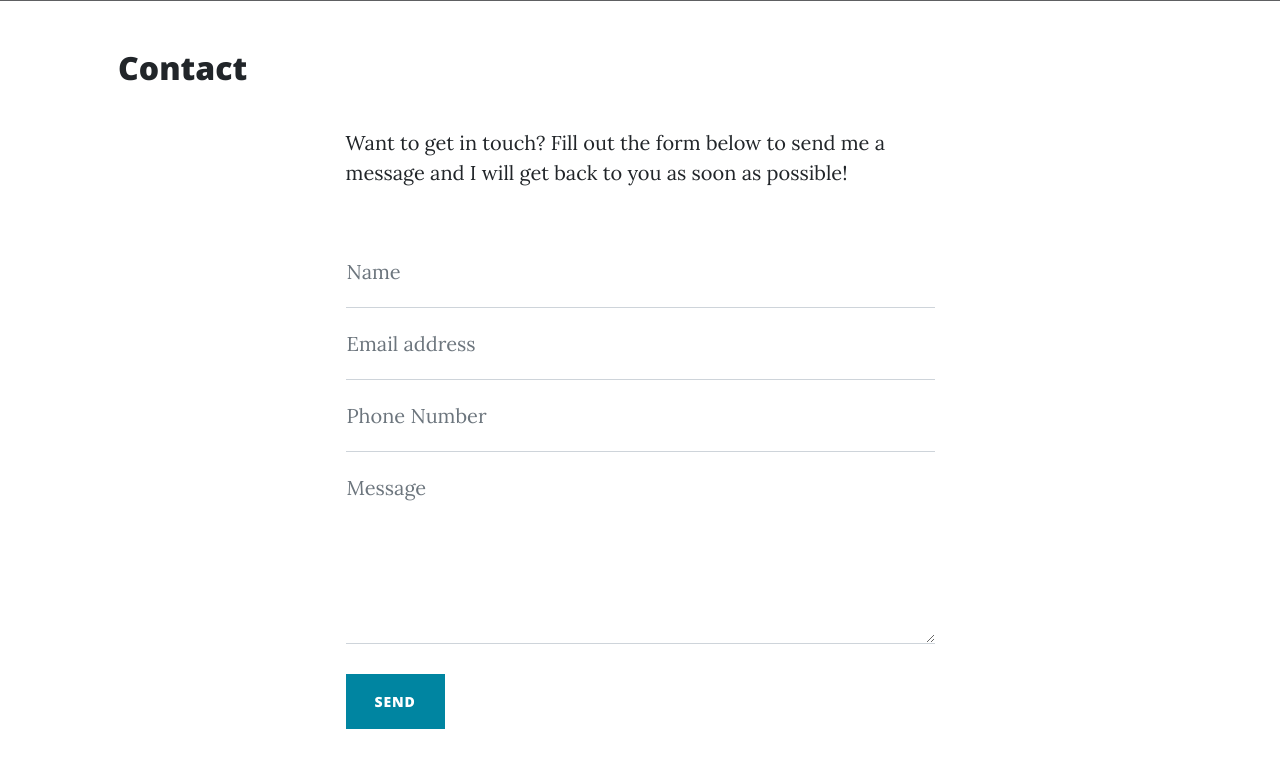
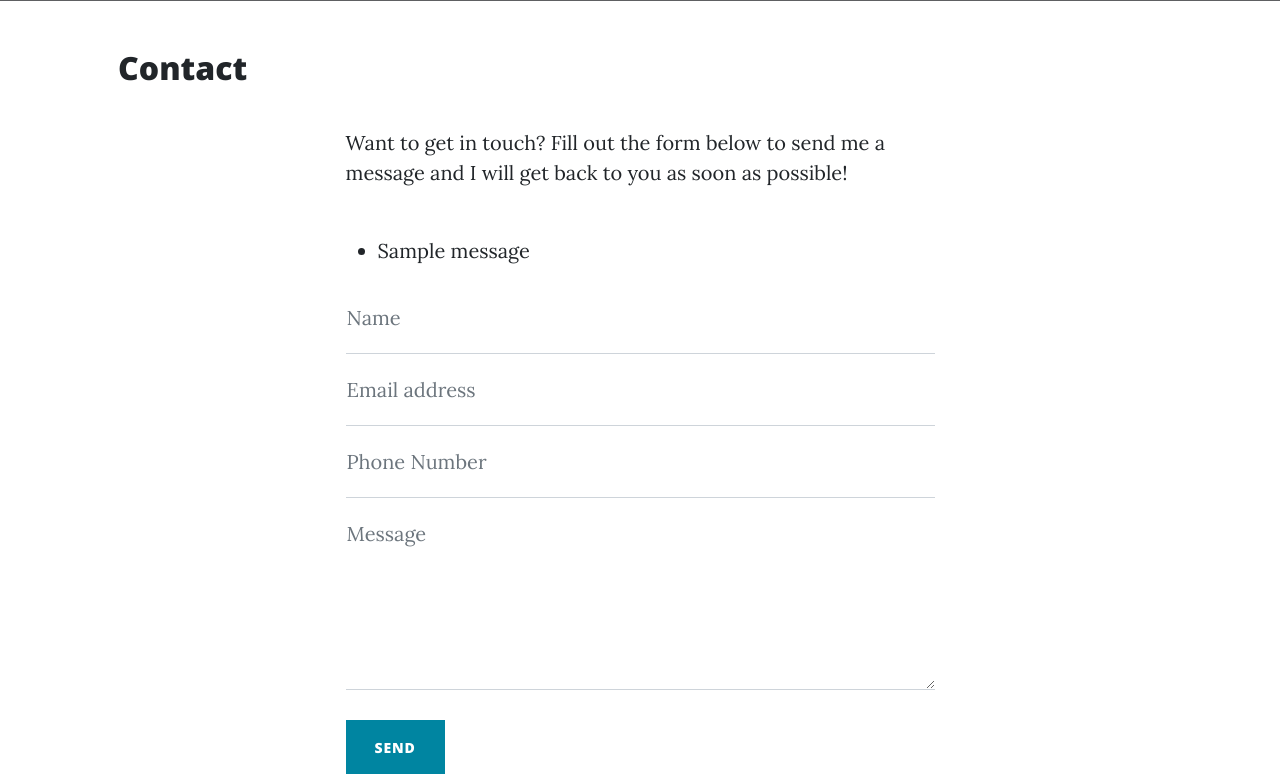
Before and after one commit to jhoanTrujillo/flask-test, a Flask app: page /contact in a window 1280 px wide. Shown: the part 627-1401 px from the top of the page. Run offline with Flask 3, Linux system fonts and the light colour scheme; one stand-in notice (Sample message) is shown; some libraries are stand-ins or nearby versions; grey boxes are pictures that could not be loaded.

Commit message:
Fix: message display on form submit

```diff
--- a/run.py
+++ b/run.py
@@ -1,8 +1,11 @@
 import os
 import json
 from flask import Flask, render_template, request, flash
+if os.path.exists("env.py"):
+    import env
 
 app = Flask(__name__)
+app.secret_key = os.environ.get("SECRET_KEY")
 
 # Helper mixing to add routes and render them using the function below them
 @app.route("/")
@@ -46,7 +49,8 @@ def careers():
 @app.route("/contact", methods=["POST","GET"])
 def contact():
    if request.method == "POST":
-      print(request.form)
+      flash("Thanks {}, we have received your message!"
+            .format(request.form.get("name")))
    return render_template("contact.html", page_title="Contact")
 
 
--- a/templates/contact.html
+++ b/templates/contact.html
@@ -5,6 +5,15 @@
 		<div class="col-md-10 col-lg-8 col-xl-7">
 			<p> Want to get in touch? Fill out the form below to send me a message and I will get back to you as soon as possible!</p>
 			<div class="my-5">
+				{% with messages = get_flashed_messages() %}
+					{% if messages %}
+						<ul class="flashes">
+							{% for message in messages %}
+								<li>{{message}}</li>
+							{% endfor %}
+						</ul>
+					{% endif%}
+				{% endwith %}
 				<form method="POST" id="contactForm" name="sentMessage">
 					<div class="form-floating">
 						<input class="form-control" id="name" name="name" type="text" placeholder="Enter your name..." data-sb-validations="required" />
```
Also changed, not shown: 1 other file.
